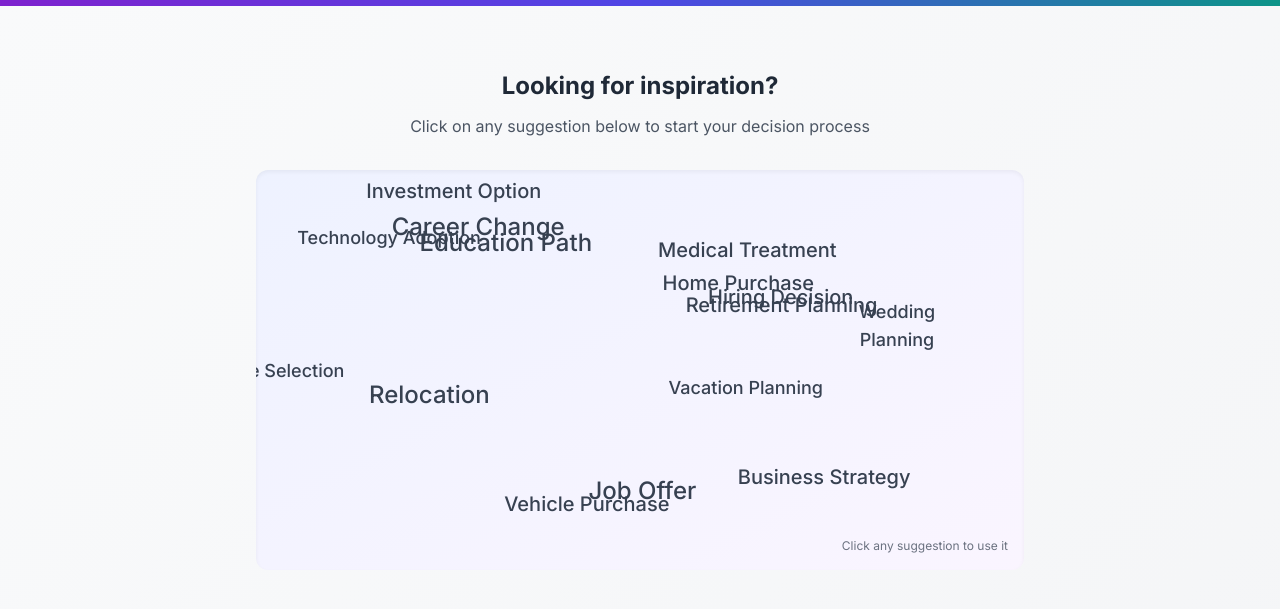
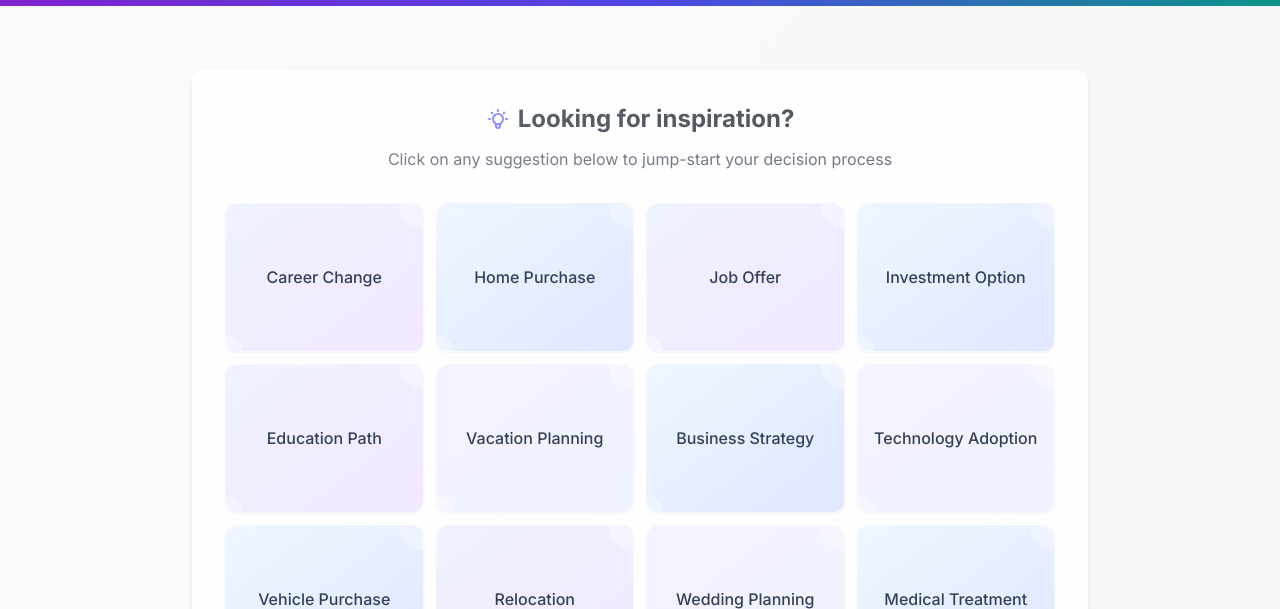
Before and after one commit to nfonjeannoel/Decision, a Next.js app: page /decisions/new in a window 1280 px wide. Shown: the part 343-952 px from the top of the page. Built offline with nearby package versions, Linux system fonts and the light colour scheme; no server answers.

Commit message:
Redesign suggestion cloud with modern card-based layout

```diff
--- a/src/app/decisions/new/page.tsx
+++ b/src/app/decisions/new/page.tsx
@@ -56,89 +56,51 @@ interface TagCloudProps {
   onSelect: (text: string) => void;
 }
 
-const AnimatedTagCloud = ({ suggestions, onSelect }: TagCloudProps) => {
-  // Track positions and movement for each tag
-  const [positions, setPositions] = useState<Position[]>([]);
+const ModernSuggestionCloud = ({ suggestions, onSelect }: TagCloudProps) => {
   const [hoveredId, setHoveredId] = useState<number | null>(null);
 
-  // Initialize random positions on component mount
-  useEffect(() => {
-    const newPositions: Position[] = suggestions.map(suggestion => ({
-      id: suggestion.id,
-      x: Math.random() * 80, // Percentage of container width
-      y: Math.random() * 80, // Percentage of container height
-      vx: (Math.random() - 0.5) * 0.5, // Velocity X
-      vy: (Math.random() - 0.5) * 0.5, // Velocity Y
-    }));
+  return (
+    <div className="w-full mb-8 mt-8">
+      <div className="grid grid-cols-2 md:grid-cols-3 lg:grid-cols-4 gap-3">
+        {suggestions.map((suggestion) => {
+          const isHovered = hoveredId === suggestion.id;
+          let bgColor = "from-indigo-50 to-purple-50";
+          let textColor = "text-slate-700";
 
-    setPositions(newPositions);
-
-    // Animation frame for movement
-    const animationInterval = setInterval(() => {
-      setPositions(prevPositions => {
-        return prevPositions.map(pos => {
-          // Bounce off the edges
-          let newX = pos.x + pos.vx;
-          let newY = pos.y + pos.vy;
-          let newVx = pos.vx;
-          let newVy = pos.vy;
-
-          if (newX < 0 || newX > 85) newVx = -pos.vx;
-          if (newY < 0 || newY > 85) newVy = -pos.vy;
-
-          return {
-            ...pos,
-            x: newX < 0 ? 0 : newX > 85 ? 85 : newX,
-            y: newY < 0 ? 0 : newY > 85 ? 85 : newY,
-            vx: newVx,
-            vy: newVy,
-          };
-        });
-      });
-    }, 50);
-
-    return () => clearInterval(animationInterval);
-  }, [suggestions]);
-
-  // Get font size based on tag size category
-  const getFontSize = (size: 'small' | 'medium' | 'large'): string => {
-    switch (size) {
-      case 'large': return 'text-xl md:text-2xl';
-      case 'medium': return 'text-lg md:text-xl';
-      case 'small': return 'text-base md:text-lg';
-      default: return 'text-lg';
+          // Assign different gradient colors based on suggestion size
+          if (suggestion.size === 'large') {
+            bgColor = "from-indigo-50 to-purple-100";
+          } else if (suggestion.size === 'medium') {
+            bgColor = "from-blue-50 to-indigo-100";
+          } else {
+            bgColor = "from-violet-50 to-indigo-50";
           }
-  };
-
-  return (
-    <div className="relative h-[300px] sm:h-[400px] w-full mb-8 mt-8 overflow-hidden rounded-xl bg-gradient-to-br from-indigo-50 to-purple-50 p-4 shadow-inner">
-      {positions.map((position, index) => {
-        const suggestion: Suggestion = suggestions[index];
-        const isHovered = hoveredId === suggestion.id;
 
           return (
             <button
               key={suggestion.id}
-            className={`absolute transform -translate-x-1/2 -translate-y-1/2 ${getFontSize(suggestion.size)}
-                       font-medium transition-all duration-300
-                       ${isHovered ? 'text-primary-indigo scale-110 z-10' : 'text-gray-700 hover:text-primary-purple'}
-                       cursor-pointer select-none`}
-            style={{
-              left: `${position.x}%`,
-              top: `${position.y}%`,
-              textShadow: isHovered ? '0 0 10px rgba(99, 102, 241, 0.3)' : 'none',
-            }}
+              className={`relative rounded-xl p-4 transition-all duration-300 flex items-center justify-center shadow-sm
+                         ${isHovered ? 'shadow-md transform scale-105' : 'hover:shadow-md hover:scale-102'}
+                         bg-gradient-to-br ${bgColor} overflow-hidden
+                         aspect-[4/3] border border-white/50`}
               onClick={() => onSelect(suggestion.text)}
               onMouseEnter={() => setHoveredId(suggestion.id)}
               onMouseLeave={() => setHoveredId(null)}
             >
+              {/* Background pattern for visual interest */}
+              <div className="absolute top-0 right-0 w-12 h-12 rounded-full bg-white/30 -translate-y-6 translate-x-6"></div>
+              <div className="absolute bottom-0 left-0 w-8 h-8 rounded-full bg-white/30 translate-y-4 -translate-x-4"></div>
+
+              {/* Text content */}
+              <span className={`font-medium ${textColor} text-center`}>
                 {suggestion.text}
+              </span>
+
+              {/* Subtle hover indicator */}
+              <div className={`absolute bottom-2 h-1 rounded-full bg-indigo-400 left-1/2 transform -translate-x-1/2 transition-all duration-300 ${isHovered ? 'w-10 opacity-100' : 'w-5 opacity-0'}`}></div>
             </button>
           );
         })}
-
-      <div className="absolute bottom-4 right-4 text-xs text-gray-500">
-        Click any suggestion to use it
       </div>
     </div>
   );
@@ -148,7 +110,7 @@ export default function NewDecision() {
   const router = useRouter();
 
   // Handle selection of a suggestion
-  const handleSuggestionSelect = (suggestion) => {
+  const handleSuggestionSelect = (suggestion: string) => {
     // Store the selection in local storage for the next page to use
     localStorage.setItem('decisionSuggestion', suggestion);
     // Navigate to the custom decision page
@@ -192,19 +154,27 @@ export default function NewDecision() {
       </div>
 
       <section className="py-16 px-8 bg-gradient-to-br from-gray-50 to-gray-100 flex-1">
-        <div className="max-w-3xl mx-auto">
-          {/* Animated tag cloud */}
-          <div className="mb-12 text-center">
-            <h2 className="text-2xl font-bold mb-3 text-gray-800">
+        <div className="max-w-4xl mx-auto">
+          {/* Inspiration section with modern card-based cloud */}
+          <div className="mb-12">
+            <div className="glass-card p-8 rounded-xl shadow-md">
+              <div className="text-center mb-5">
+                <h2 className="text-2xl font-bold mb-3 text-gray-800 inline-flex items-center">
+                  <svg xmlns="http://www.w3.org/2000/svg" className="h-6 w-6 mr-2 text-indigo-500" fill="none" viewBox="0 0 24 24" stroke="currentColor">
+                    <path strokeLinecap="round" strokeLinejoin="round" strokeWidth={2} d="M9.663 17h4.673M12 3v1m6.364 1.636l-.707.707M21 12h-1M4 12H3m3.343-5.657l-.707-.707m2.828 9.9a5 5 0 117.072 0l-.548.547A3.374 3.374 0 0014 18.469V19a2 2 0 11-4 0v-.531c0-.895-.356-1.754-.988-2.386l-.548-.547z" />
+                  </svg>
                   Looking for inspiration?
                 </h2>
                 <p className="text-gray-600 mb-6">
-              Click on any suggestion below to start your decision process
+                  Click on any suggestion below to jump-start your decision process
                 </p>
-            <AnimatedTagCloud
+              </div>
+
+              <ModernSuggestionCloud
                 suggestions={decisionSuggestions}
                 onSelect={handleSuggestionSelect}
               />
+            </div>
           </div>
 
           <Link
```
Lines whose indentation alone changed are shown as unchanged.
